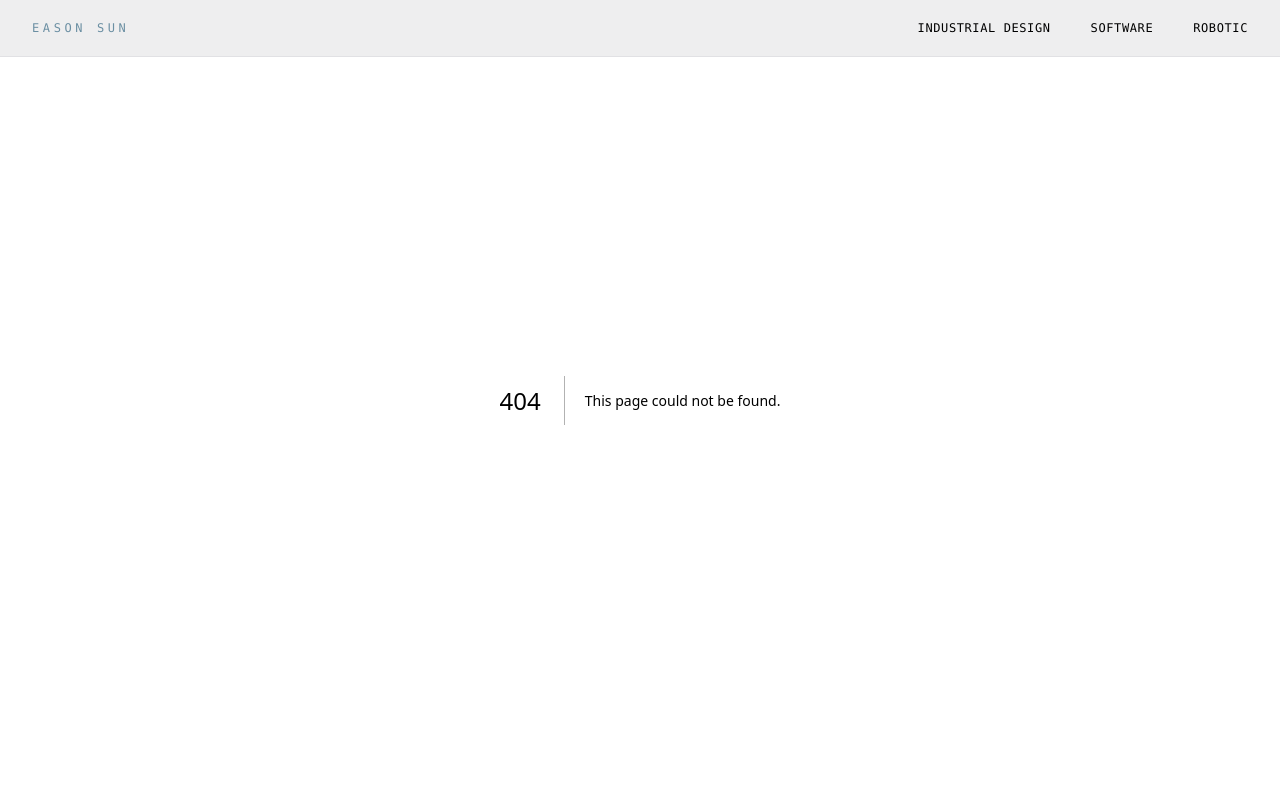
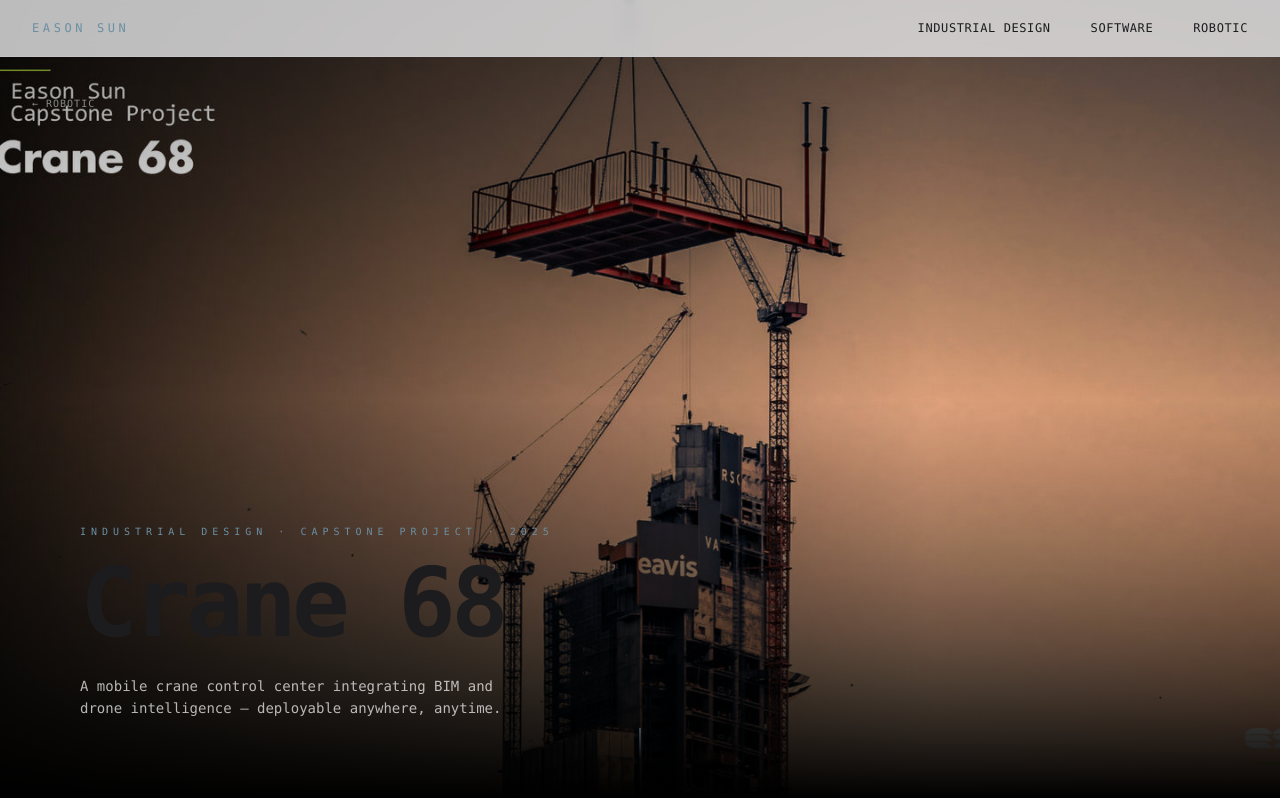
Before and after one commit to ysunn-art/Personal_web, a Next.js app: page /industrial/crane-68 in a window 1280 px wide. Before the commit this address had no page. Shown: the top 798 px of the page. Built offline with nearby package versions, Linux system fonts and the light colour scheme.

Commit message:
refactor: rename robotic→industrial, product→robotic to match section labels

```diff
--- a/src/app/robotic/crane-68/page.tsx
+++ b/src/app/industrial/crane-68/page.tsx
@@ -91,7 +91,7 @@ export default function Crane68Page() {
 
         {/* Back link */}
         <Link
-          href="/robotic"
+          href="/industrial"
           className="absolute top-24 left-8 font-mono text-[10px] text-white/50 hover:text-accent transition-colors tracking-widest uppercase"
         >
           ← Robotic
@@ -303,7 +303,7 @@ export default function Crane68Page() {
       {/* ── FOOTER NAV ── */}
       <section className="py-16 px-8 md:px-20 border-t border-border text-center">
         <Link
-          href="/robotic"
+          href="/industrial"
           className="font-mono text-xs text-muted hover:text-accent transition-colors tracking-widest uppercase"
         >
           ← Back to Industrial Design
--- /dev/null
+++ b/src/app/industrial/page.tsx
@@ -0,0 +1,11 @@
+import { RoboticHero } from '@/components/industrial/RoboticHero'
+import { RoboticGallery } from '@/components/industrial/RoboticGallery'
+
+export default function RoboticPage() {
+  return (
+    <main className="min-h-screen pt-32 pb-32 px-8 max-w-6xl mx-auto">
+      <RoboticHero />
+      <RoboticGallery />
+    </main>
+  )
+}
--- a/src/app/layout.tsx
+++ b/src/app/layout.tsx
@@ -1,18 +1,25 @@
-import type { Metadata } from 'next'
-import { JetBrains_Mono } from 'next/font/google'
-import { CustomCursor } from '@/components/ui/CustomCursor'
-import { Navbar } from '@/components/layout/Navbar'
-import { Footer } from '@/components/layout/Footer'
-import './globals.css'
+import type { Metadata } from "next";
+import { JetBrains_Mono } from "next/font/google";
+import { CustomCursor } from "@/components/ui/CustomCursor";
+import { Navbar } from "@/components/layout/Navbar";
+import { Footer } from "@/components/layout/Footer";
+import "./globals.css";
 
-const mono = JetBrains_Mono({ subsets: ['latin'], variable: '--font-family-mono' })
+const mono = JetBrains_Mono({
+  subsets: ["latin"],
+  variable: "--font-family-mono",
+});
 
 export const metadata: Metadata = {
-  title: 'Eason Sun — Portfolio',
-  description: 'Robotic design · Software engineering · Product design',
-}
+  title: "Eason Sun — Portfolio",
+  description: "Robotic engineering · Software engineering · Product design",
+};
 
-export default function RootLayout({ children }: { children: React.ReactNode }) {
+export default function RootLayout({
+  children,
+}: {
+  children: React.ReactNode;
+}) {
   return (
     <html lang="en" className={mono.variable}>
       <body>
@@ -22,5 +29,5 @@ export default function RootLayout({ children }: { children: React.ReactNode })
         <Footer />
       </body>
     </html>
-  )
+  );
 }
--- a/src/app/page.tsx
+++ b/src/app/page.tsx
@@ -5,7 +5,7 @@ import { CategoryCard } from '@/components/ui/CategoryCard'
 
 const CATEGORIES = [
   {
-    href: '/robotic',
+    href: '/industrial',
     label: 'Industrial Design',
     description: 'Industrial vehicle concepts, mechanical systems, and 3D visualization.',
     available: true,
--- a/src/app/product/page.tsx
+++ /dev/null
@@ -1,23 +0,0 @@
-import { AnimatedSection } from '@/components/ui/AnimatedSection'
-import { GlowButton } from '@/components/ui/GlowButton'
-
-export default function ProductPage() {
-  return (
-    <main className="min-h-screen pt-32 pb-32 px-8 max-w-6xl mx-auto flex flex-col items-center justify-center text-center">
-      <AnimatedSection>
-        <p className="font-mono text-accent text-[10px] tracking-[0.5em] uppercase mb-8">
-          Product · Coming Soon
-        </p>
-        <h1 className="font-mono text-5xl md:text-7xl font-bold tracking-tighter mb-6 leading-none">
-          Product
-          <br />
-          <span className="text-muted">Design</span>
-        </h1>
-        <p className="font-mono text-xs text-muted max-w-sm leading-relaxed mb-10">
-          Consumer product and UX work in progress. Check back later.
-        </p>
-        <GlowButton href="/" variant="outline">← Back to Home</GlowButton>
-      </AnimatedSection>
-    </main>
-  )
-}
--- a/src/app/robotic/page.tsx
+++ b/src/app/robotic/page.tsx
@@ -1,11 +1,23 @@
-import { RoboticHero } from '@/components/robotic/RoboticHero'
-import { RoboticGallery } from '@/components/robotic/RoboticGallery'
+import { AnimatedSection } from '@/components/ui/AnimatedSection'
+import { GlowButton } from '@/components/ui/GlowButton'
 
-export default function RoboticPage() {
+export default function ProductPage() {
   return (
-    <main className="min-h-screen pt-32 pb-32 px-8 max-w-6xl mx-auto">
-      <RoboticHero />
-      <RoboticGallery />
+    <main className="min-h-screen pt-32 pb-32 px-8 max-w-6xl mx-auto flex flex-col items-center justify-center text-center">
+      <AnimatedSection>
+        <p className="font-mono text-accent text-[10px] tracking-[0.5em] uppercase mb-8">
+          Product · Coming Soon
+        </p>
+        <h1 className="font-mono text-5xl md:text-7xl font-bold tracking-tighter mb-6 leading-none">
+          Product
+          <br />
+          <span className="text-muted">Design</span>
+        </h1>
+        <p className="font-mono text-xs text-muted max-w-sm leading-relaxed mb-10">
+          Consumer product and UX work in progress. Check back later.
+        </p>
+        <GlowButton href="/" variant="outline">← Back to Home</GlowButton>
+      </AnimatedSection>
     </main>
   )
 }
--- a/src/components/robotic/TiltCard.tsx
+++ b/src/components/industrial/TiltCard.tsx
@@ -12,7 +12,7 @@ export function TiltCard({ project }: Props) {
   const { ref, onMouseMove, onMouseLeave } = useTilt()
 
   return (
-    <Link href={`/robotic/${project.slug}`}>
+    <Link href={`/industrial/${project.slug}`}>
       <div
         ref={ref}
         onMouseMove={onMouseMove}
--- a/src/components/layout/Navbar.tsx
+++ b/src/components/layout/Navbar.tsx
@@ -5,9 +5,9 @@ import { motion, AnimatePresence } from 'framer-motion'
 import { useState } from 'react'
 
 const LINKS = [
-  { href: '/robotic', label: 'Industrial Design' },
+  { href: '/industrial', label: 'Industrial Design' },
   { href: '/software', label: 'Software' },
-  { href: '/product', label: 'Robotic' },
+  { href: '/robotic', label: 'Robotic' },
 ]
 
 export function Navbar() {
```
Also changed, not shown: src/components/industrial/Lightbox.tsx (renamed from src/components/robotic/Lightbox.tsx), src/components/industrial/RoboticGallery.tsx (renamed from src/components/robotic/RoboticGallery.tsx), src/components/industrial/RoboticHero.tsx (renamed from src/components/robotic/RoboticHero.tsx).
